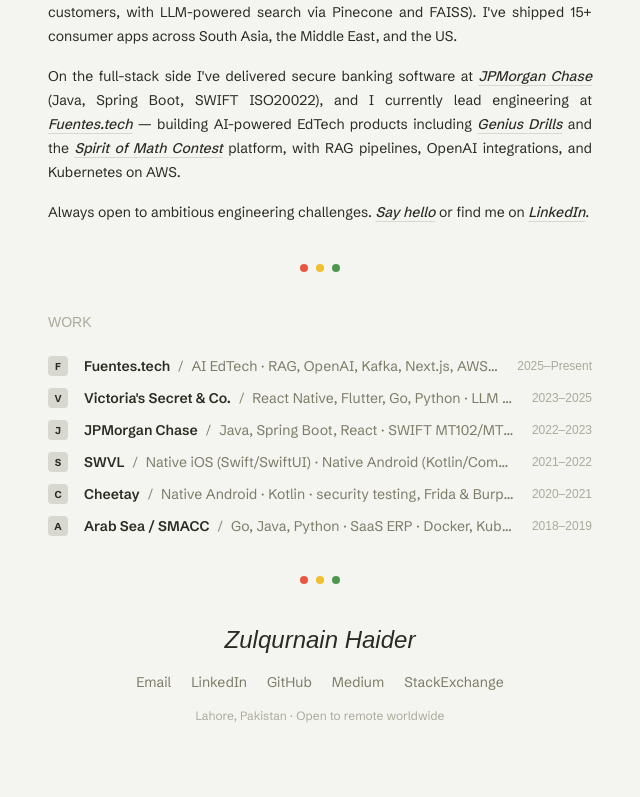
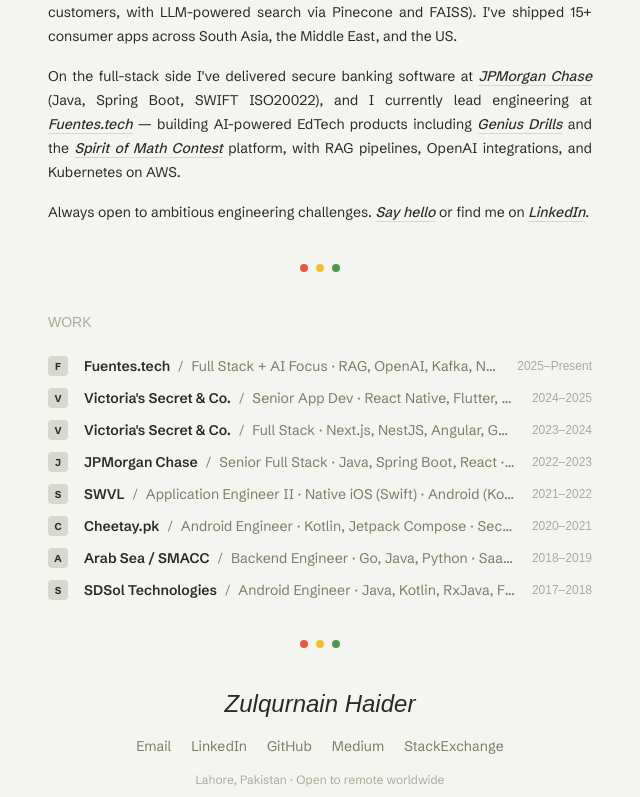
Before and after one commit to Zulqurnain/zulqurnainj.com, a Next.js app: page / in a window 1280 px wide. Shown: the part 434-1231 px from the top of the page, without its empty margins (320-960 px from the left). Before the commit the page ends 1198 px from the top, so only its background shows below. Built offline with nearby package versions, Linux system fonts and the light colour scheme; a web font is replaced by a local one.

Commit message:
feat: add SDSol, split VS roles, update all work experience from CV

```diff
--- a/src/components/WorkSection.tsx
+++ b/src/components/WorkSection.tsx
@@ -12,44 +12,58 @@
   {
     id: "fuentes",
     company: "Fuentes.tech",
-    role: "AI EdTech · RAG, OpenAI, Kafka, Next.js, AWS ECS",
+    role: "Full Stack + AI Focus · RAG, OpenAI, Kafka, Next.js, Go, AWS ECS",
     url: "https://fuentes.tech",
     period: "2025–Present",
   },
   {
-    id: "vs",
+    id: "vs-senior",
     company: "Victoria's Secret & Co.",
-    role: "React Native, Flutter, Go, Python · LLM search pipelines",
+    role: "Senior App Dev · React Native, Flutter, NestJS, Go, Python, LLMs",
     url: "https://victoriassecret.com",
-    period: "2023–2025",
+    period: "2024–2025",
+  },
+  {
+    id: "vs-fullstack",
+    company: "Victoria's Secret & Co.",
+    role: "Full Stack · Next.js, NestJS, Angular, Golang, RAG pipelines",
+    url: "https://victoriassecret.com",
+    period: "2023–2024",
   },
   {
     id: "chase",
     company: "JPMorgan Chase",
-    role: "Java, Spring Boot, React · SWIFT MT102/MT202/ISO20022",
+    role: "Senior Full Stack · Java, Spring Boot, React · SWIFT ISO20022",
     url: "https://chase.com",
     period: "2022–2023",
   },
   {
     id: "swvl",
     company: "SWVL",
-    role: "Native iOS (Swift/SwiftUI) · Native Android (Kotlin/Compose)",
+    role: "Application Engineer II · Native iOS (Swift) · Android (Kotlin/Compose)",
     url: "https://swvl.com",
     period: "2021–2022",
   },
   {
     id: "cheetay",
-    company: "Cheetay",
-    role: "Native Android · Kotlin · security testing, Frida & Burp Suite",
+    company: "Cheetay.pk",
+    role: "Android Engineer · Kotlin, Jetpack Compose · Security testing",
     url: "https://cheetay.pk",
     period: "2020–2021",
   },
   {
-    id: "smacc",
+    id: "arabsea",
     company: "Arab Sea / SMACC",
-    role: "Go, Java, Python · SaaS ERP · Docker, Kubernetes, Jenkins",
-    url: "https://smacc.com",
+    role: "Backend Engineer · Go, Java, Python · SaaS ERP · Docker, K8s",
+    url: "https://smacc.io",
     period: "2018–2019",
+  },
+  {
+    id: "sdsol",
+    company: "SDSol Technologies",
+    role: "Android Engineer · Java, Kotlin, RxJava, Firebase",
+    url: "https://sdsol.com",
+    period: "2017–2018",
   },
 ];
 
```
